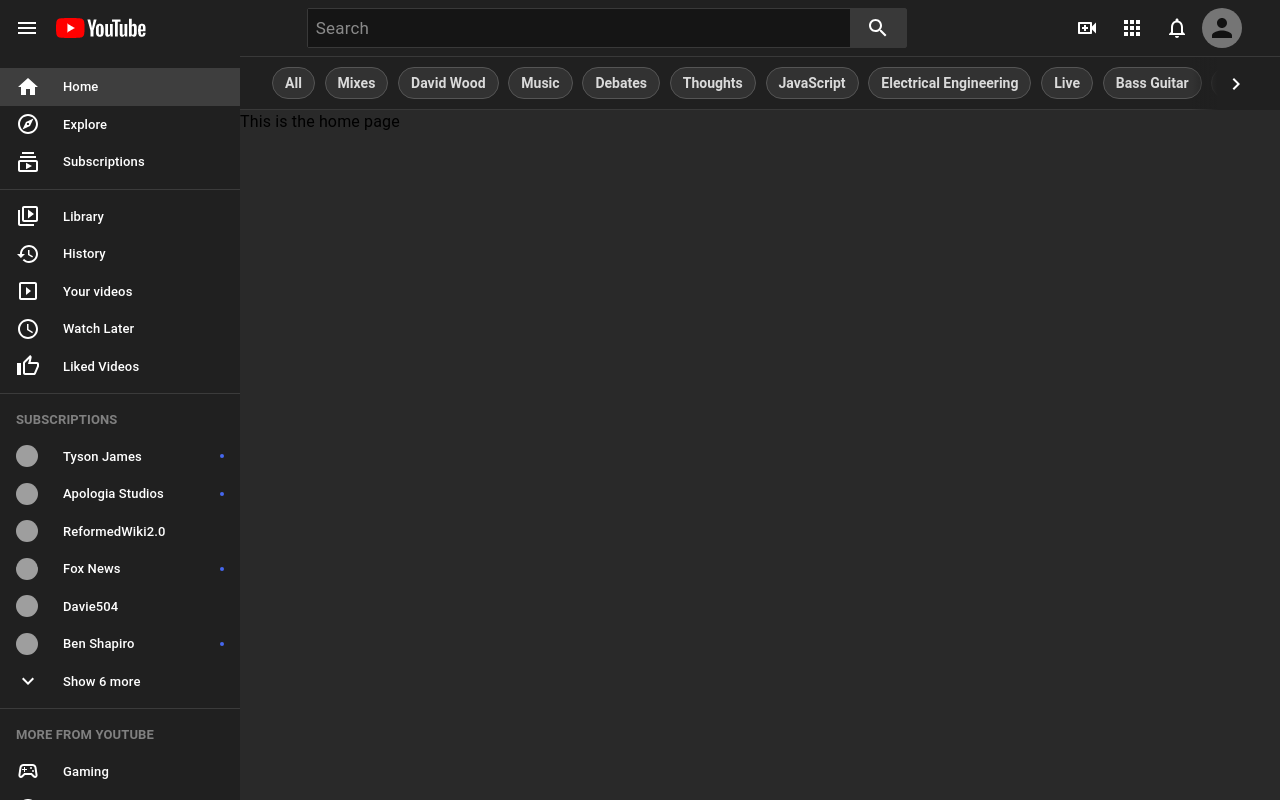
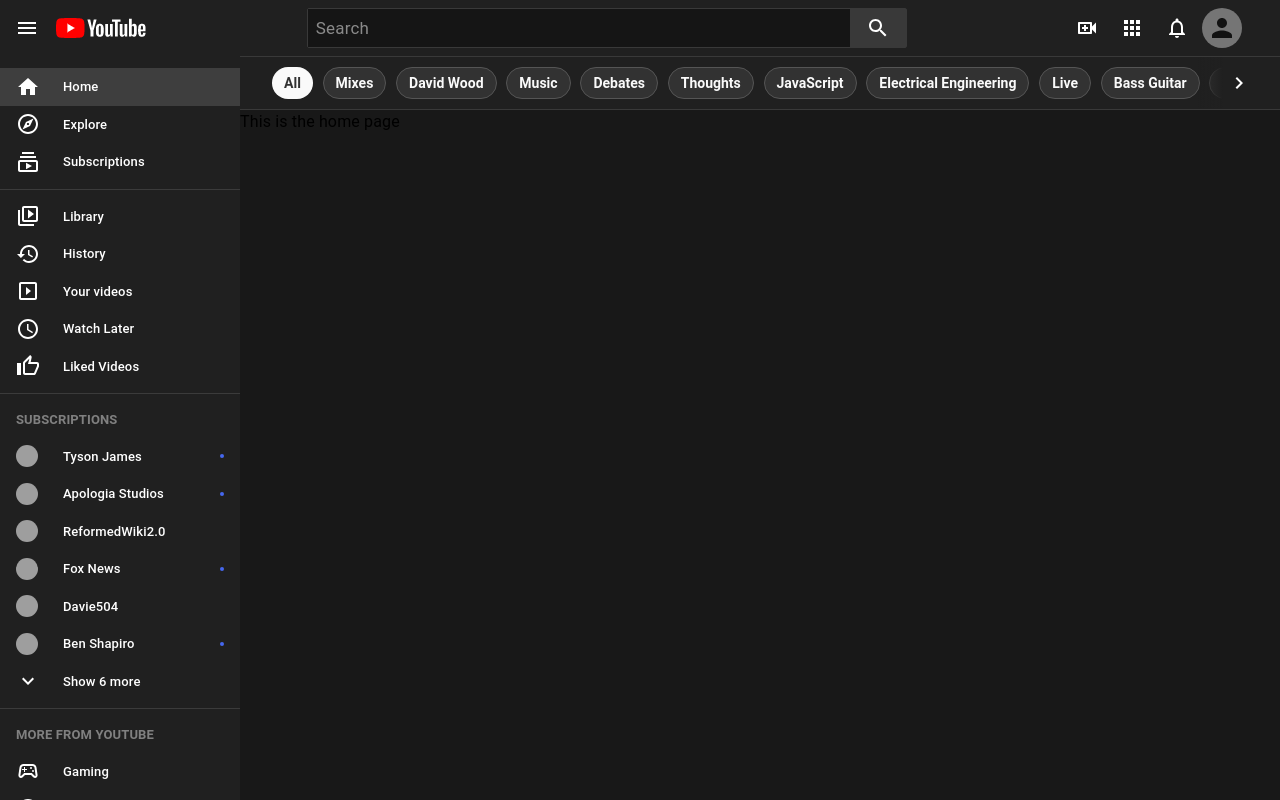
Before and after one commit to NatiG100/youtube-clone, a Next.js app: page / in a window 1280 px wide. Built offline with nearby package versions, Linux system fonts and the light colour scheme; grey boxes are pictures that could not be loaded.

Commit message:
subtle ui fix

```diff
--- a/Components/Filter.js
+++ b/Components/Filter.js
@@ -3,38 +3,64 @@
 import { useEffect, useRef, useState } from "react";
 import useScroll from "../hooks/useScroll";
 
-const Filter= ()=>{
+const Filter= ({borders=true})=>{
     const divRef = useRef();
     const {start,end,moveLeft,moveRight} = useScroll({ref:divRef,amount:160});
     const filters=[
-        "All",
-        "Mixes",
-        "David Wood",
-        "Music",
-        "Debates",
-        "Thoughts",
-        "JavaScript",
-        "Electrical Engineering",
-        "Live",
-        "Bass Guitar",
-        "Public speaking event",
-        "Keyboards",
-        "Acoustic drum kit",
-        "Chords",
-        "Computer",
-        "Sketch",
-        "Contemporary worship music",
-        "Harps",
-        "Recently uploaded",
-        "Watched",
-        "New to you",
+        {text:"All",selected:true},
+        {text:"Mixes",selected:false},
+        {text:"David Wood",selected:false},
+        {text:"Music",selected:false},
+        {text:"Debates",selected:false},
+        {text:"Thoughts",selected:false},
+        {text:"JavaScript",selected:false},
+        {text:"Electrical Engineering",selected:false},
+        {text:"Live",selected:false},
+        {text:"Bass Guitar",selected:false},
+        {text:"Public speaking event",selected:false},
+        {text:"Keyboards",selected:false},
+        {text:"Acoustic drum kit",selected:false},
+        {text:"Chords",selected:false},
+        {text:"Computer",selected:false},
+        {text:"Sketch",selected:false},
+        {text:"Contemporary worship music",selected:false},
+        {text:"Harps",selected:false},
+        {text:"Recently uploaded",selected:false},
+        {text:"Watched",selected:false},
+        {text:"New to you",selected:false},
     ]
     return(
         <Box  width="100%" position="relative" height="max-content" overflow="hidden" >
             {!start&&<Slider direction="left" onClick={moveRight}/>}
-            <Box ref={divRef}   className="hide-scroll" width={"100%"} display="flex" overflow={"auto"} gap="1%" py={"10px"}  px={4} borderTop="1px solid #393939" borderBottom={"1px solid #393939"} sx={{backgroundColor:"#202020",scrollbarWidth:"none"}}>
+            <Box
+                ref={divRef}
+                className="hide-scroll"
+                width={"100%"}
+                display="flex"
+                overflow={"auto"}
+                gap="1%"
+                py={"10px"}
+                px={4}
+                borderTop={borders&&"1px solid #393939"}
+                borderBottom={borders&&"1px solid #393939"}
+                sx={{
+                    backgroundColor:"#202020",
+                    scrollbarWidth:"none"
+                }}
+            >
                 {filters.map((item,index)=>(
-                    <Chip key={index} label={item} onClick={()=>{}}  sx={{border:"1px solid #555555",fontSize:"14px",fontWeight:"600",color:"#dadada",backgroundColor:"#323232"}}/>
+                    <Chip
+                        key={index}
+                        label={item?.text}
+                        onClick={()=>{}}
+                        sx={{
+                            border:item?.selected?"#fafafa":"1px solid #555555",
+                            fontSize:"14px",
+                            fontWeight:"600",
+                            color:item?.selected?"#323232":"#fafafa",
+                            backgroundColor:item?.selected?"#fafafa":"#323232"
+                        }
+                    }/>
                 ))}
 
             </Box>
@@ -46,10 +72,23 @@
 
 const Slider = ({direction="left",onClick=()=>{}})=>{
     return(
-        <Box  my={"1px"} zIndex={"1000"} position={"absolute"} left={direction==="left"?"0px":""} right={direction!=="left"?"0px":""} top="0px"display="flex" justifyContent="center" alignItems="center" height="100%" px={3} sx={{
-            backgroundImage: `linear-gradient(${direction==="left"?"to right":"to left"},#202020 70%, #0000)`,
-        }}>
-            <IconButton onClick={onClick}>
+        <Box
+            my={"1px"}
+            zIndex={"1000"}
+            position={"absolute"}
+            left={direction==="left"?"0px":""}
+            right={direction!=="left"?"0px":""}
+            top="0px"
+            display="flex"
+            justifyContent="center"
+            alignItems="center"
+            height="95%"
+            px={3}
+            sx={{
+                backgroundImage: `linear-gradient(${direction==="left"?"to right":"to left"},#202020 70%, #0000)`,
+            }}
+        >
+            <IconButton onClick={onClick} size="small">
                 {direction==="left"?<ChevronLeft/>:<ChevronRight/>}
             </IconButton>
         </Box>
--- a/hooks/useScroll.js
+++ b/hooks/useScroll.js
@@ -22,7 +22,6 @@
     useEffect(()=>{
         ref.current.addEventListener('scroll',listenForScrollChange)
         updateSliderState();
-        return ()=>{ref.current.removeEventListener('scroll',listenForScrollChange)}
     },[updateSliderState,listenForScrollChange,ref])
     function moveRight(){
         ref.current.scrollLeft -= amount;
--- a/pages/index.js
+++ b/pages/index.js
@@ -11,7 +11,7 @@
         display="grid"
         gridTemplateRows={"max-content 1fr"}
         sx={{
-          backgroundColor:"#292929",
+          backgroundColor:"#181818",
         }}
         pt="56px"
     >
```
